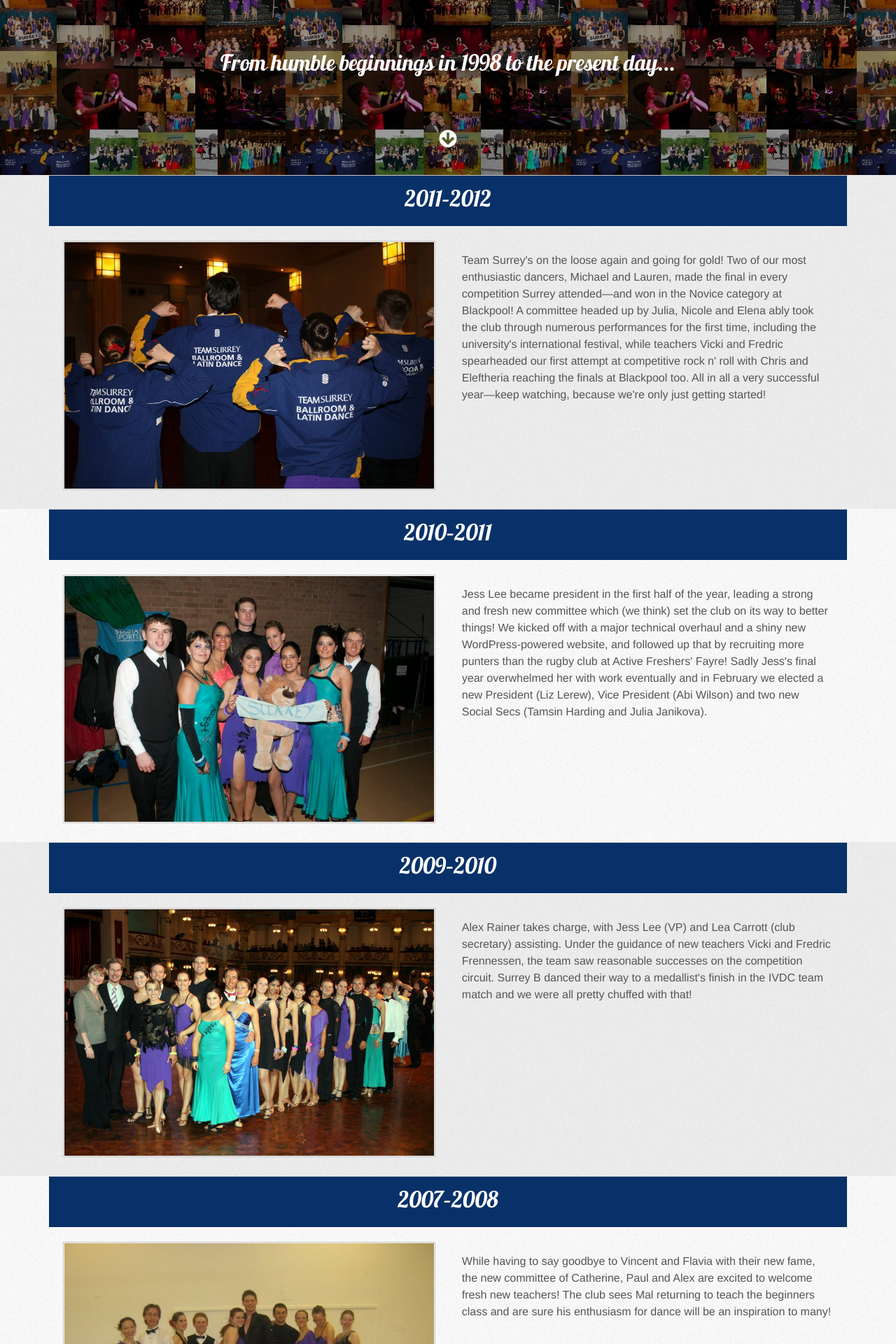
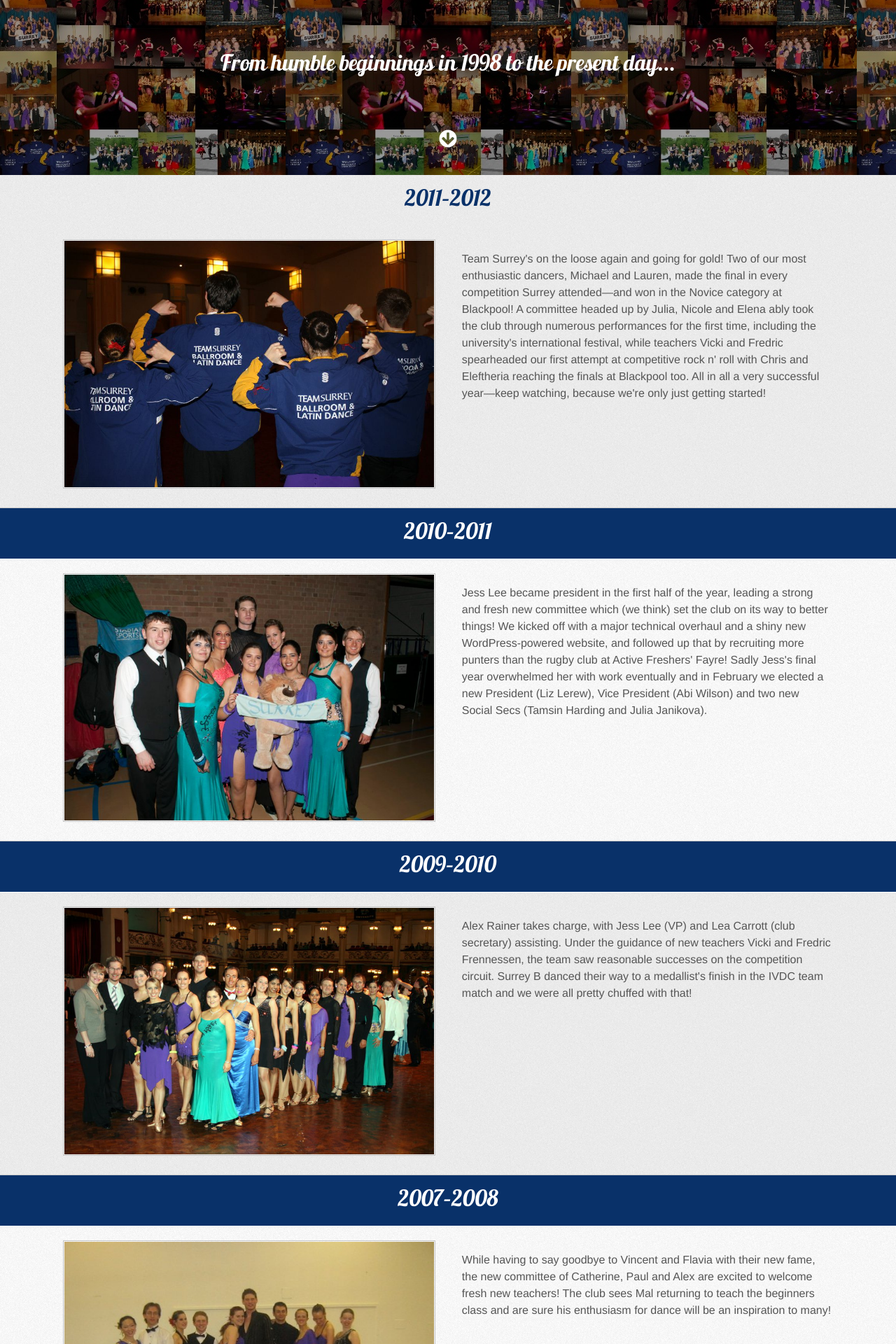
Before and after one commit to surreybldc/surreybldc.github.com, a Jekyll site: the page built from about.html, in a window 1280 px wide. Shown: the part 380-2300 px from the top of the page at 70% size. Built offline with Jekyll 4.4.1, drawn with Linux system fonts in a browser that asks for light colours.

Commit message:
Remove more h2 class=row instances

```diff
--- a/about.html
+++ b/about.html
@@ -6,7 +6,7 @@ meta_description: "History of the University of Surrey Ballroom and Latin Dance
 ---
 <div class="spiel">
   <section>
-    <h2 class="row">2011&ndash;2012</h2>
+    <h2>2011&ndash;2012</h2>
     <div class="row">
       <div class="sixcol">
         <img src="/img/club-photos/Team_Surrey_2012.jpg" alt="Team Surrey at IVDA 2012">
@@ -17,7 +17,7 @@ meta_description: "History of the University of Surrey Ballroom and Latin Dance
     </div>
   </section>
   <section>
-    <h2 class="row">2010&ndash;2011</h2>
+    <h2>2010&ndash;2011</h2>
     <div class="row">
       <div class="sixcol">
         <img src="/img/club-photos/SUDC_2011.jpg" alt="Team Surrey at IVDA 2012">
@@ -28,7 +28,7 @@ meta_description: "History of the University of Surrey Ballroom and Latin Dance
     </div>
   </section>
   <section>
-    <h2 class="row">2009&ndash;2010</h2>
+    <h2>2009&ndash;2010</h2>
     <div class="row">
       <div class="sixcol">
         <img src="/img/club-photos/IVDA_2010.jpg" alt="IVDA 2010">
@@ -39,7 +39,7 @@ meta_description: "History of the University of Surrey Ballroom and Latin Dance
     </div>
   </section>
   <section>
-    <h2 class="row">2007&ndash;2008</h2>
+    <h2>2007&ndash;2008</h2>
     <div class="row">
       <div class="sixcol">
         <img src="/img/club-photos/BLDC_2008_SUDA.jpg" alt="SUDA 2008">
@@ -50,7 +50,7 @@ meta_description: "History of the University of Surrey Ballroom and Latin Dance
     </div>
   </section>
   <section>
-    <h2 class="row">2006&ndash;2007</h2>
+    <h2>2006&ndash;2007</h2>
     <div class="row">
       <div class="sixcol">
         <img src="/img/club-photos/IVDA_2007_2.jpg" alt="IVDA 2007">
@@ -61,7 +61,7 @@ meta_description: "History of the University of Surrey Ballroom and Latin Dance
     </div>
   </section>
   <section>
-    <h2 class="row">2005&ndash;2006</h2>
+    <h2>2005&ndash;2006</h2>
     <div class="row">
       <div class="sixcol">
         <img src="/img/club-photos/BLDC_2006_IVDA.jpg" alt="IVDA 2006">
@@ -72,7 +72,7 @@ meta_description: "History of the University of Surrey Ballroom and Latin Dance
     </div>
   </section>
   <section>
-    <h2 class="row">2004&ndash;2005</h2>
+    <h2>2004&ndash;2005</h2>
     <div class="row">
       <div class="sixcol">
         <img src="/img/club-photos/BLDC_2005_SUDA.jpg" alt="SUDA 2005">
@@ -83,7 +83,7 @@ meta_description: "History of the University of Surrey Ballroom and Latin Dance
     </div>
   </section>
   <section>
-    <h2 class="row">2003&ndash;2004</h2>
+    <h2>2003&ndash;2004</h2>
     <div class="row">
       <div class="sixcol">
         <img src="/img/club-photos/BLDC_2004_Warwick.jpg" alt="Warwick 2004">
@@ -94,7 +94,7 @@ meta_description: "History of the University of Surrey Ballroom and Latin Dance
     </div>
   </section>
   <section>
-    <h2 class="row">2000&ndash;2003</h2>
+    <h2>2000&ndash;2003</h2>
     <div class="row">
       <div class="sixcol">
         <img src="/img/club-photos/BLDC_2002_Oxford.jpg" alt="Oxford 2002">
@@ -105,7 +105,7 @@ meta_description: "History of the University of Surrey Ballroom and Latin Dance
     </div>
   </section>
   <section>
-    <h2 class="row">And in the beginning</h2>
+    <h2>And in the beginning</h2>
     <div class="row">
       <div class="fourcol">
         <h3>1998&ndash;2000</h3>
--- a/css/styles.css
+++ b/css/styles.css
@@ -102,6 +102,11 @@ img {
   background-color: #093169;
   color: white;
 }
+.spiel section:first-of-type h2 {
+  background-color: transparent;
+  color: #093169;
+  border: none;
+}
 .spiel section:nth-child(odd) {
   background-color: rgba(0, 0, 0, 0.05);
 }
@@ -152,8 +157,7 @@ small {
   border-bottom: 1px solid #334a7f;
 }
 .invert,
-.invert *,
-.spiel section h2 {
+.invert * {
   color: white;
 }
 .bigicon {
```
Also changed, not shown: competitions.html (+7 -7 lines), faqs.html (+15 -5 lines), 4 other files.
